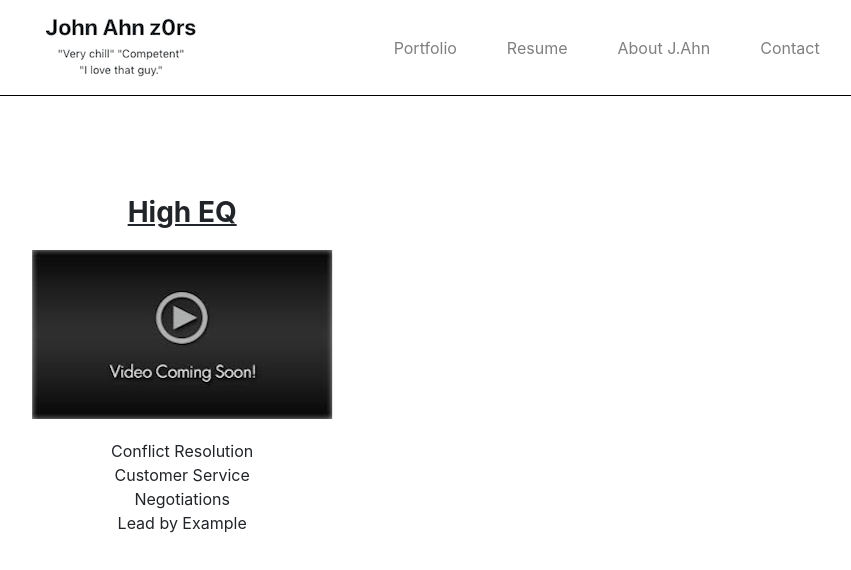
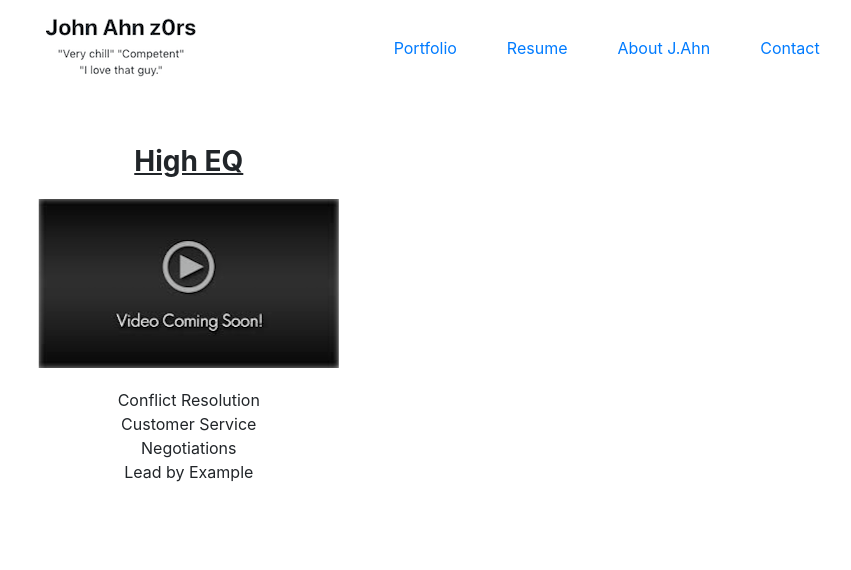
Before and after one commit to johnahnz0rs/z0rs-org-v1, a React (Create React App) app: page / in a window 1280 px wide. Shown: the top 570 px of the page, without its empty margins (182-1033 px from the left). Built offline with nearby package versions, Linux system fonts and the light colour scheme.

Commit message:
figured out how to make navbar work without routing, by setting state

```diff
--- a/src/components/ContentArea.js
+++ b/src/components/ContentArea.js
@@ -1,11 +1,21 @@
 import React from 'react';
 import { Route } from 'react-router-dom';
-import MyNavBar from './MyNavbar';
 import Home from './Home';
 import Portfolio from "./Portfolio";
 import Resume from './Resume';
 import About from './About';
 import Contact from './Contact';
+
+
+// import MyNavBar from './MyNavbar';
+import {
+    Navbar,
+    NavbarBrand,
+    Nav,
+    NavItem,
+    NavLink
+} from 'reactstrap';
+import Brand from '../assets/brand.png';
 
 
 // import NaYoung from './NaYoung';
@@ -17,29 +27,88 @@ class ContentArea extends React.Component {
 
     constructor(props) {
         super(props);
-        this.state = {};
+        this.state = {
+            showThisTab: 'home'
+        };
+        this.onClick = this.onClick.bind(this);
     }
 
     componentDidMount() {
         console.log('*** lol johnahnz0rs is l33t ***');
     }
 
+    onClick = (e) => {
+        this.setState({showThisTab: e.target.id});
+    };
+
 
 
     render() {
         return (
             <React.Fragment>
-                <div className="root-div">
+                <div className="root-div container-fluid">
 
+                    <Navbar>
 
-                    <MyNavBar />
+                        {/*<NavbarBrand id="home" href="#" className="mr-auto ml-auto" onClick={this.onClick}>*/}
+                            {/*<img className="navbar-brand" src={Brand} alt="" />*/}
+                        {/*</NavbarBrand>*/}
+                        <NavbarBrand href="#" className="mr-auto ml-auto">
+                            <img id="home" className="navbar-brand" src={Brand} alt="" onClick={this.onClick} />
+                        </NavbarBrand>
 
-                    <Route exact path="/" component={Home} />
+                        <Nav className="mr-auto" navbar>
+
+                            <NavItem>
+                                <NavLink id="portfolio" onClick={this.onClick} href="#">Portfolio</NavLink>
+                            </NavItem>
+
+                            <NavItem>
+                                <NavLink id="resume" onClick={this.onClick} href="#">Resume</NavLink>
+                            </NavItem>
+
+                            <NavItem>
+                                <NavLink id="about" onClick={this.onClick} href="#">About J.Ahn</NavLink>
+                            </NavItem>
+
+                            <NavItem>
+                                <NavLink id="contact" onClick={this.onClick} href="#">Contact</NavLink>
+                            </NavItem>
+
+                        </Nav>
+
+                        {/*<NavbarBrand href='/z0rs-org/' className="mr-auto ml-auto">*/}
+                            {/*<img className="navbar-brand" src={Brand} alt="" />*/}
+                        {/*</NavbarBrand>*/}
+
+                        {/*<Nav className="mr-auto" navbar>*/}
+                            {/*<NavItem>*/}
+                                {/*<NavLink href="/z0rs-org/portfolio">Portfolio</NavLink>*/}
+                            {/*</NavItem>*/}
+                            {/*<NavItem>*/}
+                                {/*<NavLink href="/z0rs-org/resume">Resume</NavLink>*/}
+                            {/*</NavItem>*/}
+                            {/*<NavItem>*/}
+                                {/*<NavLink href="/z0rs-org/about">About J.Ahn</NavLink>*/}
+                            {/*</NavItem>*/}
+                            {/*<NavItem>*/}
+                                {/*<NavLink href="/z0rs-org/contact">Contact</NavLink>*/}
+                            {/*</NavItem>*/}
+                        {/*</Nav>*/}
+                    </Navbar>
+
+                    {/*<Route exact path="/" component={Home} />*/}
                     {/*<Route path="/home" component={Home} />*/}
-                    <Route path="/portfolio" component={Portfolio} />
-                    <Route path="/resume" component={Resume} />
-                    <Route path="/about" component={About} />
-                    <Route path="/contact" component={Contact} />
+                    {/*<Route path="/portfolio" component={Portfolio} />*/}
+                    {/*<Route path="/resume" component={Resume} />*/}
+                    {/*<Route path="/about" component={About} />*/}
+                    {/*<Route path="/contact" component={Contact} />*/}
+
+                    {this.state.showThisTab === 'home' && <Home />}
+                    {this.state.showThisTab === 'portfolio' && <Portfolio />}
+                    {this.state.showThisTab === 'resume' && <Resume />}
+                    {this.state.showThisTab === 'about' && <About />}
+                    {this.state.showThisTab === 'contact' && <Contact />}
 
 
                 </div>
```
